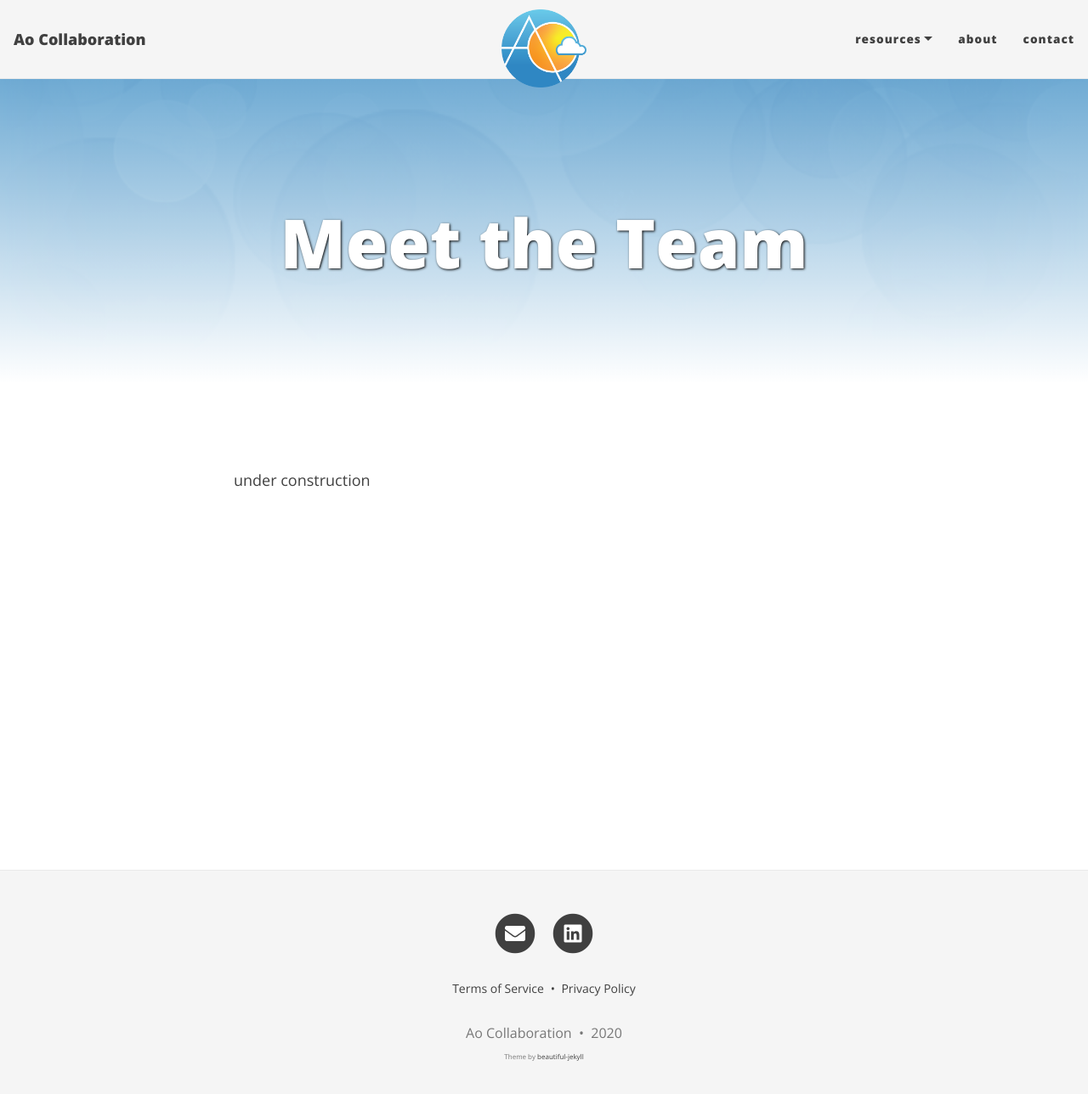
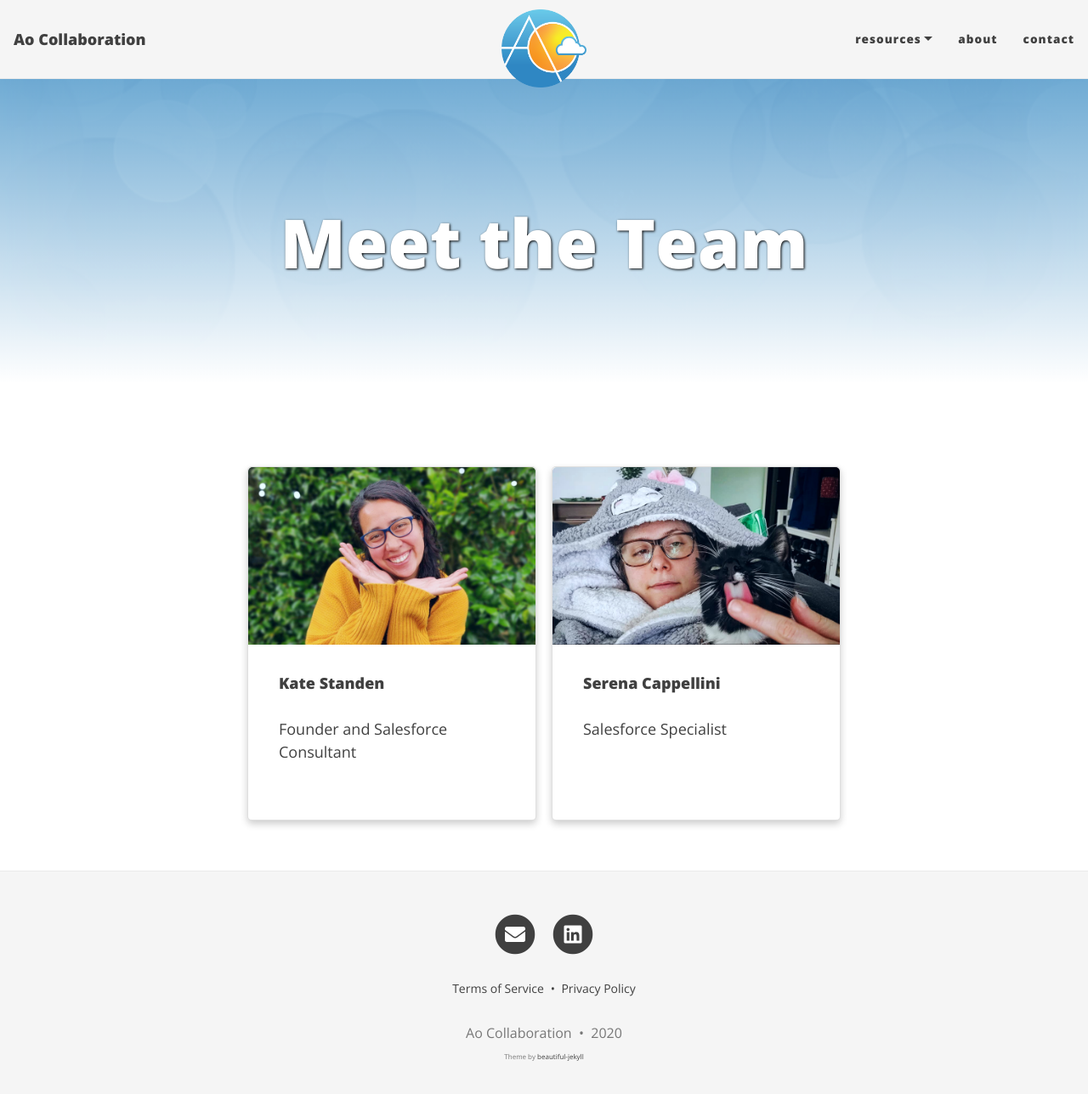
Before and after one commit to Ao-Collaboration/Ao-Collaboration.github.io, a Jekyll site: the page built from team.md, in a window 1280 px wide and 1300 px high. Shown: the top 1288 px of the window at 85% size. Built offline with Jekyll 4.4.1, drawn with Linux system fonts in a browser that asks for light colours; nearby versions of some CDN libraries.

Commit message:
Update team.md

```diff
--- a/team.md
+++ b/team.md
@@ -4,4 +4,14 @@ title: Meet the Team
 cover-img: assets/img/page-header.png
 ---
 
-under construction
+
+<div class="card-holder">
+{% capture kate_content %}
+Something about Kate
+{% endcapture %}
+{% include contact-card.html img="/assets/img/Kate-website.png" name="Kate Standen" role=" Founder and Salesforce Consultant" blurb=kate_content %}
+{% capture serena_content %}
+Serena comes from 15+ years of customer experience across many different sectors, including SaaS and web agencies. Here at Ao Collaboration, she is invested in helping improving processes and operation, as well as offering client solution to their specific needs. When not at work, Serena can be found initiating novices to the fine art of playing Dungeons and Dragons, cooking food and pairing it with tine, and lecturing people on what ingredients do and do not go on pizza.
+{% endcapture %}
+{% include contact-card.html img="/assets/img/Serena-website.png" name="Serena Cappellini" role="Salesforce Specialist" blurb=serena_content %}
+</div>
```
